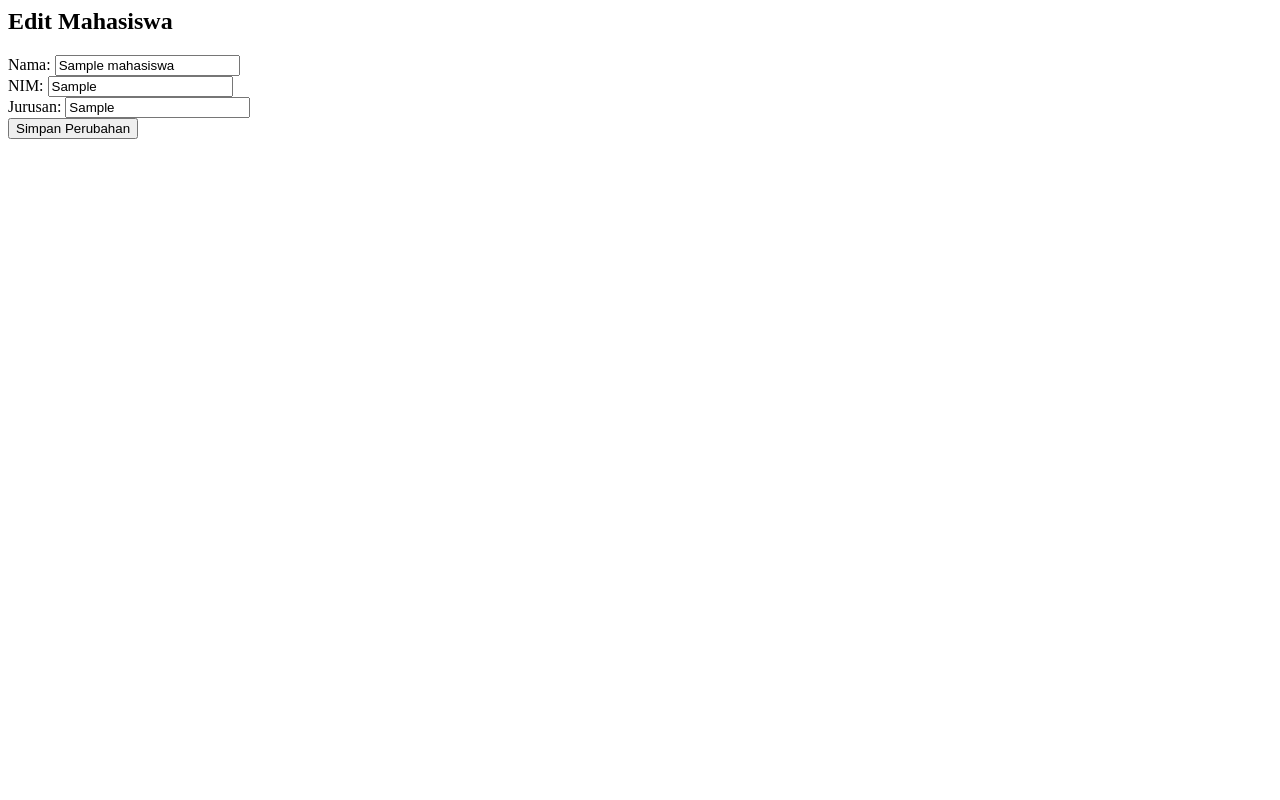
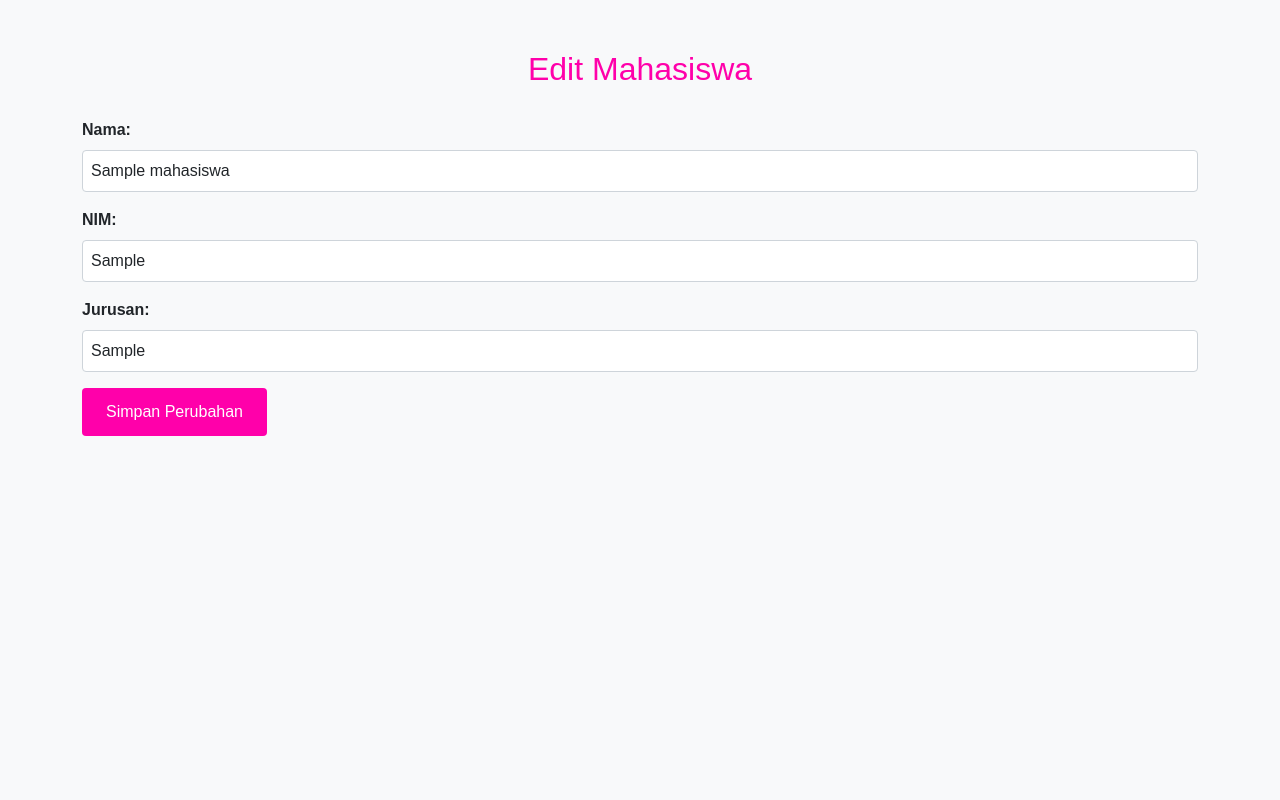
Before and after one commit to ArifbillahKamil/RBAC-Project, a Flask app: template templates/edit_mahasiswa.html in a window 1280 px wide. Run offline with Flask 3, Linux system fonts and the light colour scheme; the template is opened without the code that fills it: values that come from a table or form of the project are taken from there, others are empty; tables that the repository leaves empty hold one stand-in row (values such as "Sample post").

Commit message:
perubahan edit mahasiswa

```diff
--- a/templates/edit_mahasiswa.html
+++ b/templates/edit_mahasiswa.html
@@ -1,13 +1,83 @@
-<h2>Edit Mahasiswa</h2>
-<form method="POST">
-  <label>Nama:</label>
-  <input type="text" name="nama" value="{{ mhs.nama }}" /><br />
+<!DOCTYPE html>
+<html lang="en">
+<head>
+    <meta charset="UTF-8">
+    <meta name="viewport" content="width=device-width, initial-scale=1.0">
+    <title>Edit Mahasiswa</title>
+    <link href="https://cdn.jsdelivr.net/npm/bootstrap@5.3.0/dist/css/bootstrap.min.css" rel="stylesheet">
+    <style>
+        /* Warna tema utama */
+        :root {
+            --primary-color: #ff00aa;
+        }
 
-  <label>NIM:</label>
-  <input type="text" name="nim" value="{{ mhs.nim }}" /><br />
+        body {
+            font-family: Arial, sans-serif;
+            background-color: #f8f9fa;
+        }
 
-  <label>Jurusan:</label>
-  <input type="text" name="jurusan" value="{{ mhs.jurusan }}" /><br />
+        .container {
+            margin-top: 50px;
+        }
 
-  <button type="submit">Simpan Perubahan</button>
-</form>
+        h2 {
+            color: var(--primary-color);
+            text-align: center;
+            margin-bottom: 30px;
+        }
+
+        label {
+            font-weight: bold;
+            margin-bottom: 0.5rem;
+            display: block;
+        }
+
+        input[type="text"] {
+            width: 100%;
+            padding: 0.5rem;
+            margin-bottom: 1rem;
+            border: 1px solid #ced4da;
+            border-radius: 0.25rem;
+        }
+
+        button[type="submit"] {
+            background-color: var(--primary-color);
+            color: white;
+            padding: 0.75rem 1.5rem;
+            border: none;
+            border-radius: 0.25rem;
+            cursor: pointer;
+            transition: background-color 0.3s ease;
+        }
+
+        button[type="submit"]:hover {
+            background-color: #cc0088;
+        }
+    </style>
+</head>
+<body>
+    <div class="container">
+        <h2>Edit Mahasiswa</h2>
+        <form method="POST">
+            <div class="mb-3">
+                <label for="nama" class="form-label">Nama:</label>
+                <input type="text" class="form-control" id="nama" name="nama" value="{{ mhs.nama }}" />
+            </div>
+
+            <div class="mb-3">
+                <label for="nim" class="form-label">NIM:</label>
+                <input type="text" class="form-control" id="nim" name="nim" value="{{ mhs.nim }}" />
+            </div>
+
+            <div class="mb-3">
+                <label for="jurusan" class="form-label">Jurusan:</label>
+                <input type="text" class="form-control" id="jurusan" name="jurusan" value="{{ mhs.jurusan }}" />
+            </div>
+
+            <button type="submit" class="btn btn-primary">Simpan Perubahan</button>
+        </form>
+    </div>
+
+    <script src="https://cdn.jsdelivr.net/npm/bootstrap@5.3.0/dist/js/bootstrap.bundle.min.js"></script>
+</body>
+</html>
```
